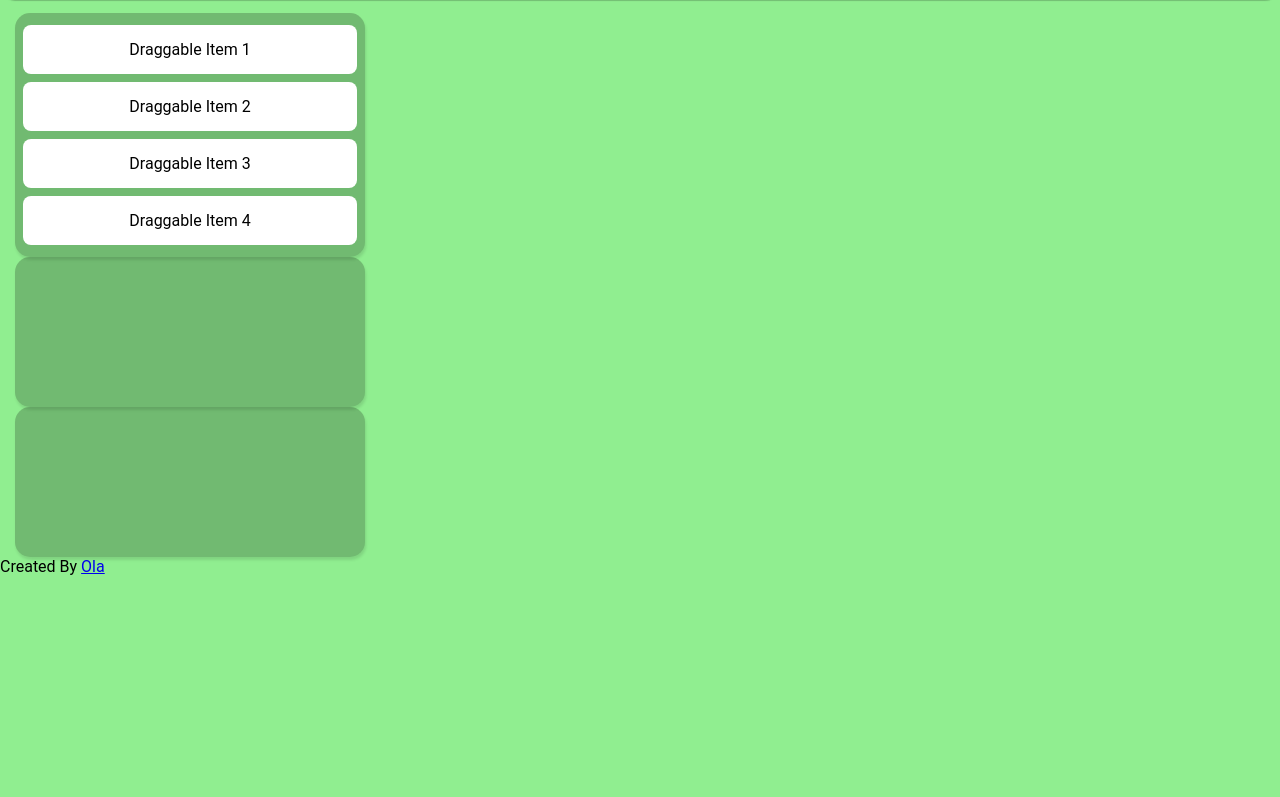
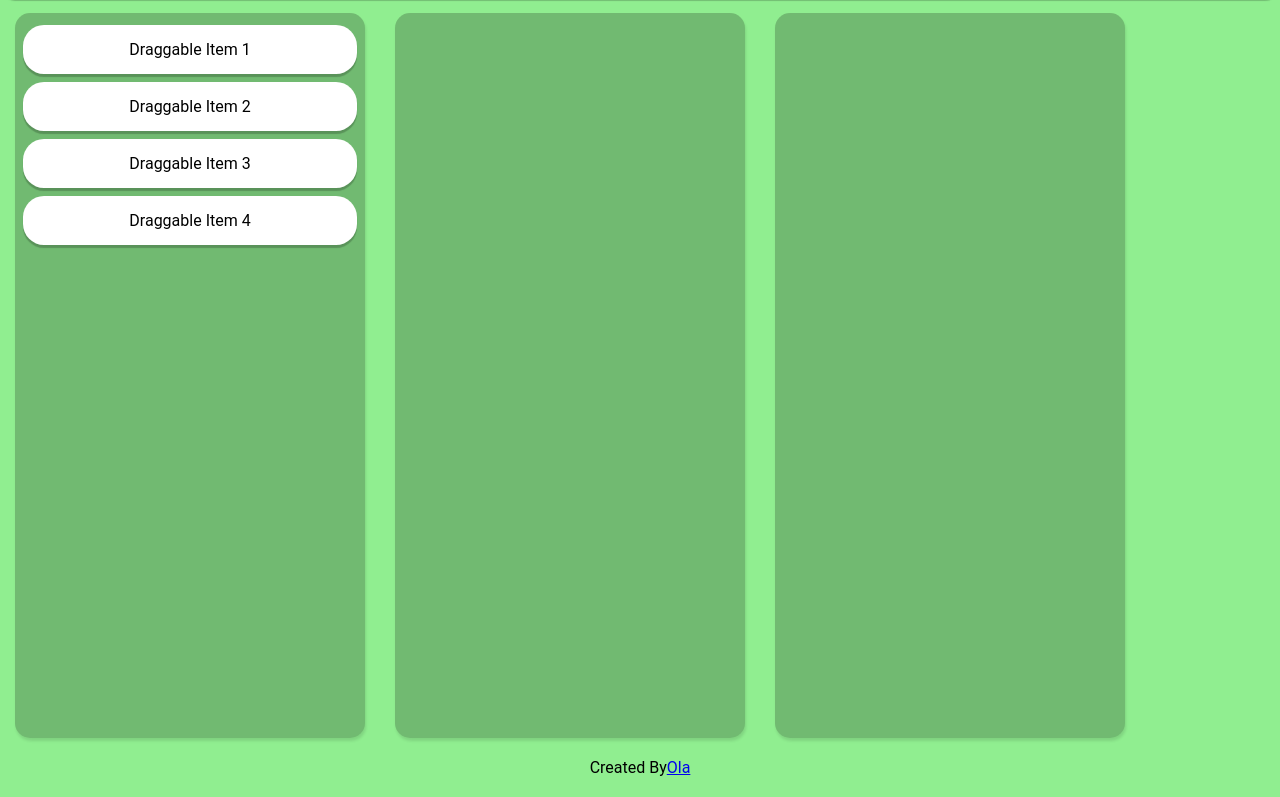
Before and after one commit to Olawale4444/Drag-Drop-Trello-Clone, a plain HTML site: page index.html in a window 1280 px wide. Shown: the part 62-859 px from the top of the page. Before the commit the page ends 800 px from the top, so only its background shows below. Drawn offline with Linux system fonts and the light colour scheme.

Commit message:
Update main.css

```diff
--- a/main.css
+++ b/main.css
@@ -9,7 +9,7 @@ body{
 	font-family: 'Roboto', Helvetica, sans-serif;
 }
 
-.app{
+.wow{
 	display: flex;
 	width: 100vw;
 	height: 100vh;
@@ -22,32 +22,20 @@ header {
 	align-items: center;
 	height: 60px;
 	color: white;
-
 	margin-bottom: 15px;
 	background: green;
 	border-bottom-left-radius: 15px;
 
 	border-bottom-right-radius: 15px;
 	box-shadow: 0px 3px 1px rgba(0, 0, 0, 0.21);
+
 }
-
-./*creator{
-	align-items: right;
-	alig
-}*/
-
-/*header h1 {
-	border: 0.5px solid green;
-	border-radius: 14px;
-	padding: 4px;
-
-}*/
 
 .lists{
 	display: flex;
 	flex: 1;
 	width: 100%;
-	/*overflow-x: scroll;*/
+
 }
 
 .lists .list1{
@@ -70,9 +58,15 @@ header {
 
 .lists .list1 .listitems{
 	background-color: white;
-	border-radius: 8px;
+	border-radius: 21px;
 	padding: 15px 20px;
 	text-align: center;
 	margin: 4px 0px;
-
+	box-shadow: 0px 3px 1px rgba(0, 0, 0, 0.21);
 }
+.creator{
+	display:flex;
+	justify-content: center;
+	align-items: center;
+	padding: 20px;
+}
```
